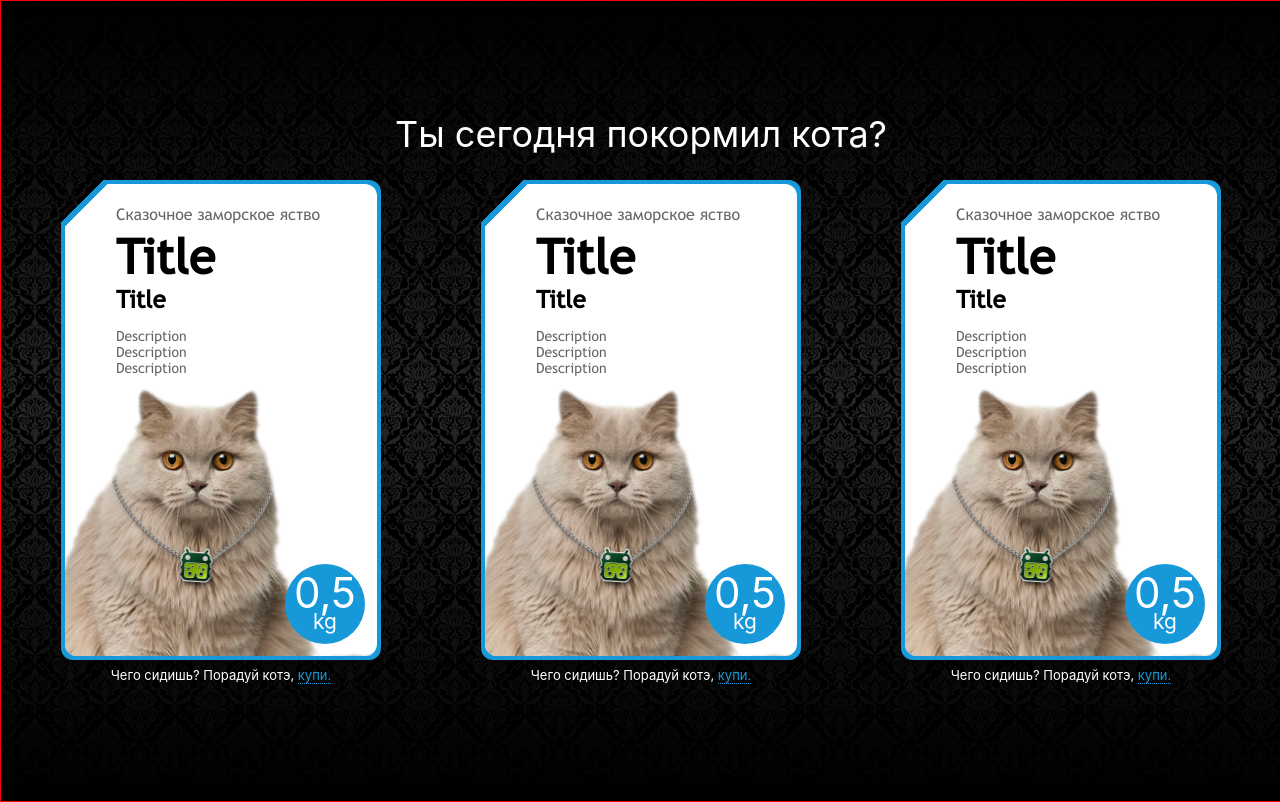
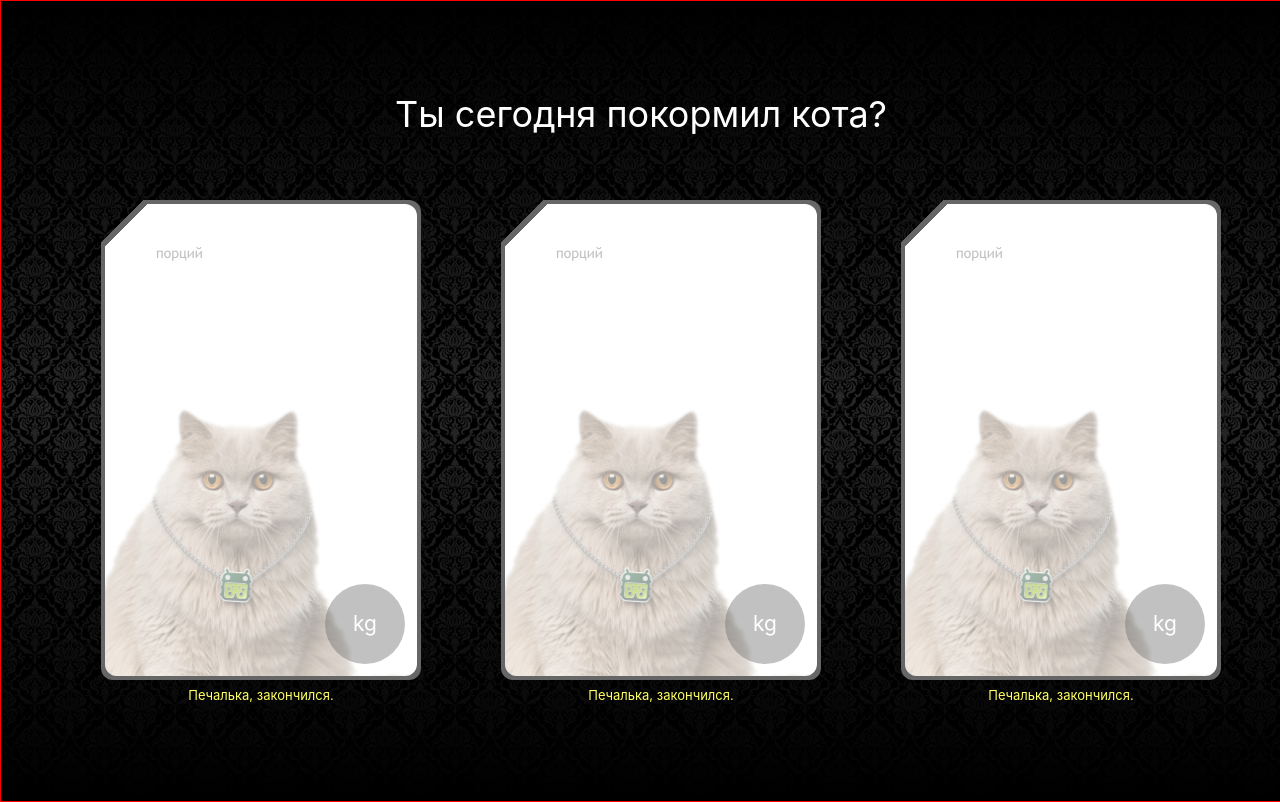
Before and after one commit to stacykutyepov/cats-food, a React (Create React App) app: page / in a window 1280 px wide. Built offline with nearby package versions, Linux system fonts and the light colour scheme.

Commit message:
create card-component

```diff
--- a/src/components/card/card-component.jsx
+++ b/src/components/card/card-component.jsx
@@ -1,21 +1,66 @@
-import React from "react";
+import React, { useState } from "react";
 import "./card-component.styles.scss";
 import catPicture from "../../assets/cat-photo.png";
 
-const Card = () => {
+const Card = ({
+  topText,
+  title,
+  flavour,
+  portions,
+  gift,
+  satisfaction,
+  additionalInfo,
+  weight,
+  availability,
+}) => {
+  const [isSelected, setSelect] = useState(false);
+  const [isMouseLeave, setMouseLeave] = useState(false);
+
+  const onSetSelected = () => {
+    if (availability) {
+      setSelect(!isSelected);
+      setMouseLeave(false);
+    }
+  };
+
+  const onSetMouseLeave = () => {
+    if (isSelected && !isMouseLeave) {
+      setMouseLeave(true);
+    }
+  };
+
   return (
-    <div className="card-one-container">
-      <div className="border-blue">
+    <div className="card-one-container" onMouseLeave={onSetMouseLeave}>
+      <div
+        className={
+          isSelected
+            ? "border-pink"
+            : availability
+            ? "border-blue"
+            : "border-grey"
+        }
+        onClick={onSetSelected}
+      >
         <div className="card-container">
-          <div className="text-container">
-            <span className="card-top-text">Сказочное заморское яство</span>
-            <span className="card-title">Title</span>
-            <span className="card-taste">Title</span>
-            <span className="card-description">Description</span>
-            <span className="card-description">Description</span>
-            <span className="card-description">Description</span>
+          <div
+            className={`text-container ${availability ? "" : "not-available"}`}
+          >
+            <span
+              className={`card-top-text ${
+                isMouseLeave && isSelected ? "text-pink" : ""
+              }`}
+            >
+              {isMouseLeave && isSelected ? "Котэ не одобряет?" : topText}
+            </span>
+            <span className="card-title">{title}</span>
+            <span className="card-taste">{flavour}</span>
+            <span className="card-description">{portions} порций</span>
+            <span className="card-description">{gift}</span>
+            <span className="card-description">{satisfaction}</span>
           </div>
-          <div className="image-container">
+          <div
+            className={`image-container ${availability ? "" : "not-available"}`}
+          >
             <img
               className="image-cat"
               src={catPicture}
@@ -24,13 +69,28 @@ const Card = () => {
           </div>
         </div>
       </div>
-      <div className="oval">
-        <span className="weight-number">0,5</span>
+      <div
+        className={`oval ${availability ? "blue" : "not-available grey"} ${
+          isSelected ? "pink" : ""
+        }`}
+      >
+        <span className="weight-number">{weight}</span>
         <span className="weight">kg</span>
       </div>
-      <span className="action-text">
-        Чего сидишь? Порадуй котэ, <span className="buy-action">купи.</span>
-      </span>
+      {availability ? (
+        isSelected ? (
+          <span className="action-text">{additionalInfo}</span>
+        ) : (
+          <span className="action-text">
+            Чего сидишь? Порадуй котэ,
+            <span className="buy-action" onClick={onSetSelected}>
+              купи.
+            </span>
+          </span>
+        )
+      ) : (
+        <span className="action-finished">Печалька, {flavour} закончился.</span>
+      )}
     </div>
   );
 };
--- a/src/components/card/card-component.styles.scss
+++ b/src/components/card/card-component.styles.scss
@@ -2,6 +2,7 @@ $blue: #1698d9;
 $pink: #e52e7a;
 $grey: #666666;
 $black: #000000;
+$yellow: #ffff66;
 
 @mixin card-border($color) {
   display: flex;
@@ -12,6 +13,15 @@ $black: #000000;
   background-color: white;
   background: linear-gradient(135deg, transparent 30px, $color 20px);
   border-radius: 12px;
+  margin: 0 40px;
+}
+
+@mixin action-text($color) {
+  font-size: 13px;
+  line-height: 15px;
+  position: relative;
+  bottom: 72px;
+  color: $color;
 }
 
 .card-one-container {
@@ -21,6 +31,7 @@ $black: #000000;
 }
 
 .card-container {
+  cursor: pointer;
   display: flex;
   flex-direction: column;
   justify-content: space-between;
@@ -42,7 +53,7 @@ $black: #000000;
 
     .card-top-text {
       padding-bottom: 5px;
-      color: $grey;
+      // color: $grey;
       font-size: 16px;
       line-height: 19px;
     }
@@ -82,11 +93,10 @@ $black: #000000;
   align-items: center;
   position: relative;
   bottom: 96px;
-  right: 16px;
+  right: 56px;
   min-height: 80px;
   width: 80px;
   border-radius: 50%;
-  background-color: #1698d9;
 
   .weight-number {
     font-size: 42px;
@@ -99,18 +109,74 @@ $black: #000000;
   }
 }
 
+.blue {
+  background-color: $blue;
+  cursor: pointer;
+}
+
+.pink {
+  background-color: $pink;
+  cursor: pointer;
+}
+
+.grey {
+  background-color: $grey;
+}
+
+.text-pink {
+  color: $pink;
+}
+
+.text-grey {
+  color: $grey;
+}
+
 .action-text {
-  font-size: 13px;
-  line-height: 15px;
-  position: relative;
-  bottom: 72px;
+  @include action-text(white);
 
   .buy-action {
+    cursor: pointer;
     color: $blue;
     border-bottom: 1px dotted;
   }
 }
 
+.action-finished {
+  @include action-text($yellow);
+}
+
+.not-available {
+  opacity: 0.4;
+}
+
 .border-blue {
   @include card-border($blue);
 }
+
+.border-grey {
+  @include card-border($grey);
+}
+
+.border-pink {
+  @include card-border($pink);
+}
+
+@media (min-width: 320px) and (max-width: 380px) {
+  .card-one-container {
+    margin-top: 40px;
+    .border-grey,
+    .border-blue,
+    .border-pink {
+      margin: 0;
+    }
+  }
+  .oval {
+    right: 16px;
+  }
+}
+
+@media (min-width: 380px) and (max-width: 1424px) {
+  .card-one-container {
+    margin-top: 40px;
+  }
+}
```
